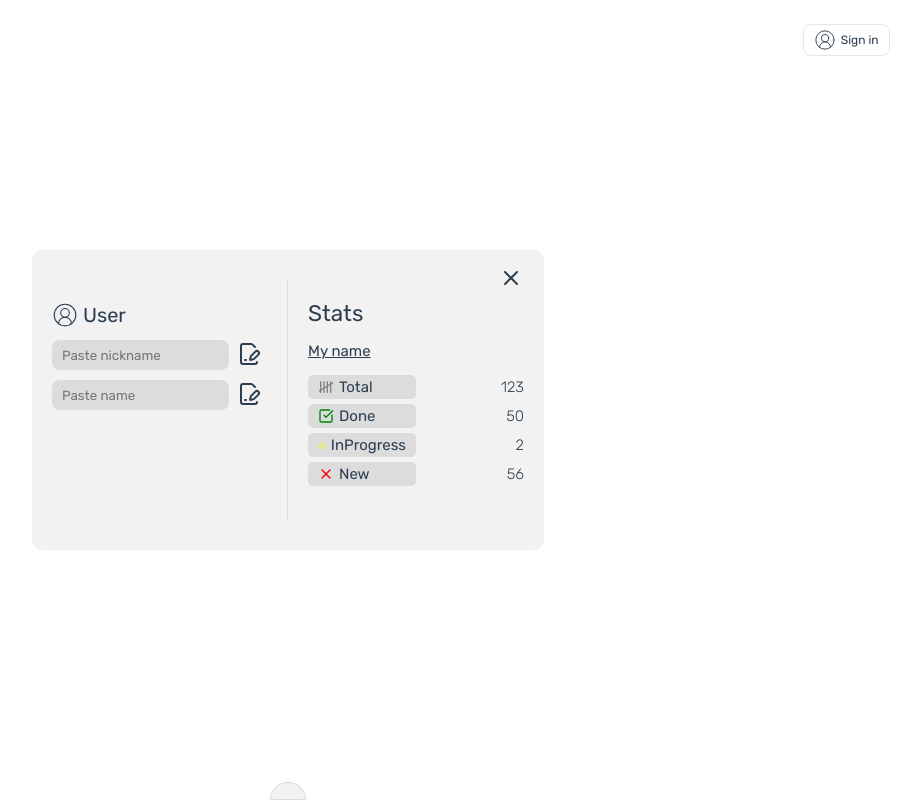
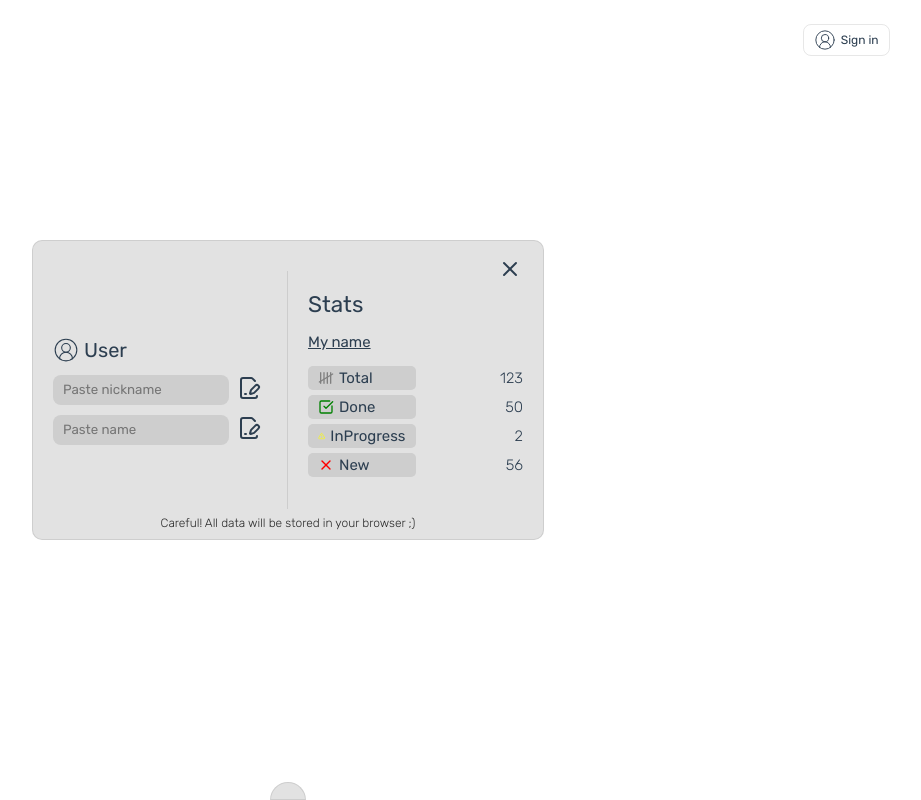
Before and after one commit to kamaeff/vue-todo.v2, a Vue app: page / in a window 1280 px wide. Both pictures are taken after a click on the button "Sign in". Shown: the whole page, without its empty margins (352-1273 px from the left). Built offline with nearby package versions, Linux system fonts and the light colour scheme.

Commit message:
styles for profile modal

```diff
--- a/src/App.vue
+++ b/src/App.vue
@@ -1,6 +1,14 @@
 <script setup>
+import HeaderTemplate from '@/components/Home/header/HeaderTemplate.vue'
+import FooterTemplate from '@/components/Home/footer/FooterTemplate.vue'
 </script>
 
 <template>
-  <router-view />
+  <div>
+    <HeaderTemplate />
+    <main>
+      <router-view />
+    </main>
+    <FooterTemplate />
+  </div>
 </template>
--- a/src/assets/base.css
+++ b/src/assets/base.css
@@ -2,7 +2,7 @@
 :root {
   --vt-c-white: #ffffff;
   --vt-c-white-soft: #f8f8f8;
-  --vt-c-white-mute: #f2f2f2;
+  --vt-c-white-mute: rgb(226, 226, 226);
 
   --vt-c-black: #181818;
   --vt-c-black-soft: #222222;
@@ -10,10 +10,13 @@
 
   --vt-c-indigo: #2c3e50;
 
+  --color-warning-dark: rgb(253, 210, 153);
+  --color-warning-light: var(--vt-c-black-mute);
+
   --vt-c-divider-light-1: #3c3c3c4a;
   --vt-c-divider-light-2: rgba(60, 60, 60, 0.12);
   --vt-c-divider-dark-1: rgba(84, 84, 84, 0.65);
-  --vt-c-divider-dark-2: rgba(84, 84, 84, 0.48);
+  --vt-c-divider-dark-2: rgba(84, 84, 84, 0.685);
 
   --vt-c-text-light-1: var(--vt-c-indigo);
   --vt-c-text-light-2: #3c3c3ca8;
@@ -33,6 +36,8 @@
   --color-heading: var(--vt-c-text-light-1);
   --color-text: var(--vt-c-text-light-1);
 
+  --color-warning: var(--color-warning-light);
+
   --section-gap: 160px;
 }
 
@@ -47,5 +52,7 @@
 
     --color-heading: var(--vt-c-text-dark-1);
     --color-text: var(--vt-c-white);
+
+    --color-warning: var(--color-warning-dark);
   }
 }
--- a/src/assets/components/footer.css
+++ b/src/assets/components/footer.css
@@ -40,7 +40,7 @@ footer {
 
     margin-bottom: 2px;
 
-    border-radius: 20px;
+    border-radius: 10px;
   }
 
   .container:hover .content {
--- a/src/assets/components/header.css
+++ b/src/assets/components/header.css
@@ -38,11 +38,11 @@ header {
 }
 
 .modal {
-  position: absolute;
+  z-index: 1000;
+  position: fixed;
 
-  top: 50%;
-  right: 50%;
-  transform: translate(50%, -50%);
+  right: 30%;
+  top: 30%;
 
   width: 40%;
   height: 300px;
@@ -51,7 +51,25 @@ header {
   align-items: center;
 
   background-color: var(--color-background-mute);
+
+  border: 1px solid var(--color-border);
   border-radius: 10px;
+
+  .warning {
+    position: absolute;
+
+    bottom: 3%;
+    left: 50%;
+
+    transform: translateX(-50%);
+
+    text-align: center;
+
+    font-size: 12px;
+    font-weight: 300;
+
+    color: var(--color-warning);
+  }
 
   .close {
     cursor: pointer;
@@ -78,6 +96,7 @@ header {
     height: 80%;
     display: flex;
     flex-direction: column;
+    justify-content: center;
 
     padding: 20px;
     gap: 10px;
@@ -92,11 +111,6 @@ header {
       gap: 5px;
 
       font-size: 20px;
-
-      /* padding: 3px 10px;
-      background-color: var(--color-border);
-
-      border-radius: 8px; */
     }
 
     .form {
@@ -147,16 +161,10 @@ header {
 
     display: flex;
     flex-direction: column;
+    /* justify-content: center; */
 
     padding: 20px;
     gap: 5px;
-
-    /* h2 {
-      padding: 3px 10px;
-      background-color: var(--color-border);
-
-      border-radius: 8px;
-    } */
 
     .name {
       text-decoration: underline;
@@ -200,22 +208,27 @@ header {
 @media (max-width: 1200px) {
   .modal {
     width: 55%;
-    height: 30vh;
+    height: 40vh;
+
+    right: 20%;
+
+    .warning {
+      width: 60%;
+    }
   }
 }
 
 @media (max-width: 992px) {
   .modal {
-    width: 90%;
-    height: 50vh;
-
-    top: 35%;
+    width: 60%;
+    height: 55vh;
 
     flex-direction: column;
     padding: 30px 0;
 
     .content {
       width: 90%;
+      height: 50%;
       border-right: none;
       border-bottom: 1px solid var(--color-border);
     }
@@ -225,3 +238,13 @@ header {
     }
   }
 }
+
+@media (max-width: 680px) {
+  .modal {
+    width: 80%;
+    height: 70vh;
+
+    top: 10%;
+    left: 10%;
+  }
+}
--- a/src/assets/styles.css
+++ b/src/assets/styles.css
@@ -53,22 +53,14 @@ body {
       p {
         font-size: 24px;
       }
+
       .sub {
+        display: block;
         font-size: 14px;
         font-weight: 300;
       }
     }
   }
-}
-
-.fade-enter-active,
-.fade-leave-active {
-  transition: opacity 0.5s;
-}
-
-.fade-enter,
-.fade-leave-to {
-  opacity: 0;
 }
 
 @keyframes rotate {
--- a/src/components/Home/header/HeaderTemplate.vue
+++ b/src/components/Home/header/HeaderTemplate.vue
@@ -1,24 +1,26 @@
 <script setup>
-import { ref } from 'vue';
-import { X, CircleUserRound, FilePenLine, ChevronsRight, SquareCheckBig, Tally5, TriangleAlert } from 'lucide-vue-next';
+import { ref, watch, onUnmounted } from 'vue';
+import {
+  X,
+  CircleUserRound,
+  FilePenLine,
+  ChevronsRight,
+  SquareCheckBig,
+  Tally5,
+  TriangleAlert
+} from 'lucide-vue-next';
 
-// Общие состояния
 const isModalOpen = ref(false);
 const username = ref('');
 const name = ref('');
 
-// Состояния для формы изменения пользователя
 const isEditUser = ref(false);
-const saveUser = (e) => {
-  // first char to uppercase
-  username.value = e.target[0].value.charAt(0).toUpperCase() + e.target[0].value.slice(1);
+const saveUser = () => {
   isEditUser.value = false;
 };
 
-// Состояния для формы изменения имени
 const isEditName = ref(false);
-const saveName = (e) => {
-  name.value = e.target[0].value;
+const saveName = () => {
   isEditName.value = false;
 };
 
@@ -29,25 +31,48 @@ const openModal = () => {
 const closeModal = () => {
   isModalOpen.value = false;
 };
+
+const handleEscKey = (event) => {
+  if (event.key === 'Escape') {
+    closeModal();
+  }
+};
+
+watch(isModalOpen, (newVal) => {
+  newVal
+    ? document.addEventListener('keyup', handleEscKey)
+    : document.removeEventListener('keyup', handleEscKey);
+});
+
+onUnmounted(() => {
+  document.removeEventListener('keyup', handleEscKey);
+});
+
 </script>
 
 <template>
   <header>
     <div class="profile">
       <button type="button"
-              @click="openModal">
+              @click="openModal"
+              :title="username !== '' ? 'Profile' : 'Sign in'">
+
         <CircleUserRound :size="22"
                          :strokeWidth="1" />
+
         {{ username !== '' ? username : 'Sign in' }}
       </button>
     </div>
   </header>
 
+  <Transition name="bounce">
     <div v-if="isModalOpen"
          class="modal"
          @click.stop>
+
       <button class="close"
-            @click="closeModal">
+              @click="closeModal"
+              title="Close">
         <X />
       </button>
 
@@ -58,7 +83,6 @@ const closeModal = () => {
           {{ username !== '' ? username : 'User' }}
         </h2>
 
-      <!-- NOTE: Форма изменения пользователя -->
         <form class="form"
               @submit.prevent="saveUser">
 
@@ -70,20 +94,21 @@ const closeModal = () => {
 
           <button type="button"
                   v-show="!isEditUser"
-                @click="isEditUser = true">
+                  @click="isEditUser = true"
+                  title="Edit username">
 
             <FilePenLine />
           </button>
 
           <button type="submit"
-                v-show="isEditUser">
+                  v-show="isEditUser"
+                  title="Submit">
 
             <ChevronsRight />
           </button>
 
         </form>
 
-      <!-- NOTE: Форма изменения имени -->
         <form class="form"
               @submit.prevent="saveName">
 
@@ -95,18 +120,22 @@ const closeModal = () => {
 
           <button type="button"
                   v-show="!isEditName"
-                @click="isEditName = true">
+                  @click="isEditName = true"
+                  title="Edit Name">
 
             <FilePenLine />
           </button>
 
           <button type="submit"
-                v-show="isEditName">
+                  v-show="isEditName"
+                  title="Submit">
 
             <ChevronsRight />
           </button>
 
         </form>
+
+
       </div>
 
       <div class="stats">
@@ -149,5 +178,9 @@ const closeModal = () => {
           <span>56</span>
         </div>
       </div>
+
+
+      <p class="warning">Careful! All data will be stored in your browser ;)</p>
     </div>
+  </Transition>
 </template>
--- a/src/components/Home/main/MainTemplate.vue
+++ b/src/components/Home/main/MainTemplate.vue
@@ -3,9 +3,9 @@
 </script>
 
 <template>
-  <main>
+  <div>
 
     <h2>#TaskList</h2>
 
-  </main>
+  </div>
 </template>
--- a/src/routes/AboutRoute.vue
+++ b/src/routes/AboutRoute.vue
@@ -1,3 +1,12 @@
 <template>
-  <p>About</p>
+  <div class="about">#About</div>
 </template>
+
+<style scoped>
+.about {
+  height: 100vh;
+  display: flex;
+  justify-content: center;
+  align-items: center;
+}
+</style>
--- a/src/routes/HomeRoute.vue
+++ b/src/routes/HomeRoute.vue
@@ -2,15 +2,15 @@
 import { onMounted, ref, } from 'vue';
 import { Loader } from 'lucide-vue-next';
 
-import HeaderTemplate from '@/components/Home/header/HeaderTemplate.vue'
 import MainTemplate from '@/components/Home/main/MainTemplate.vue'
-import FooterTemplate from '@/components/Home/footer/FooterTemplate.vue'
 
 const loader = ref(true)
 
 onMounted(() => {
   const timeout = setTimeout(() => {
     loader.value = false
+
+    console.log('Component mounted');
   }, 1500)
 
   return () => clearTimeout(timeout)
@@ -19,8 +19,6 @@ onMounted(() => {
 
 <template>
 
-  <transition name="fade"
-              mode="out-in">
   <div v-if="loader"
        class="loader">
     <div class="container">
@@ -29,20 +27,38 @@ onMounted(() => {
 
       <div class="text">
         <p>#TaskList</p>
+
         <p class="sub">Simple and Fast</p>
       </div>
 
     </div>
   </div>
-  </transition>
 
+  <Transition name="bounce">
     <div v-show="!loader">
-    <HeaderTemplate />
       <MainTemplate />
-    <FooterTemplate />
     </div>
+  </Transition>
+
+</template>
 
 
-  <router-view />
+<style>
+.bounce-enter-active {
+  animation: bounce-in 0.5s;
+}
 
-</template>
+.bounce-leave-active {
+  animation: bounce-in 0.5s reverse;
+}
+
+@keyframes bounce-in {
+  0% {
+    transform: scale(0);
+  }
+
+  100% {
+    transform: scale(1);
+  }
+}
+</style>
--- a/src/routes/NotFound.vue
+++ b/src/routes/NotFound.vue
@@ -1,15 +1,43 @@
+<script setup>
+import { Loader } from 'lucide-vue-next';
+
+</script>
+
 <template>
   <div class="errPage">
-    <p>#404 Not Found</p>
+    <p>
+      <Loader class="item"
+              :size="32" />
+      #404 Not Found
+    </p>
+
+    <a href="/">Home</a>
   </div>
-
 </template>
 
 <style scoped>
 .errPage {
   height: 100vh;
   display: flex;
+  flex-direction: column;
   justify-content: center;
   align-items: center;
+
+  a {
+    font-size: 16px;
+    color: var(--color-text);
+  }
+
+  p {
+    display: flex;
+    align-items: center;
+    gap: 5px;
+
+    font-size: 22px;
+
+    .item {
+      animation: rotate 2s linear infinite;
+    }
+  }
 }
 </style>
```
Also changed, not shown: .prettierrc.json. Lines whose indentation alone changed are shown as unchanged.
